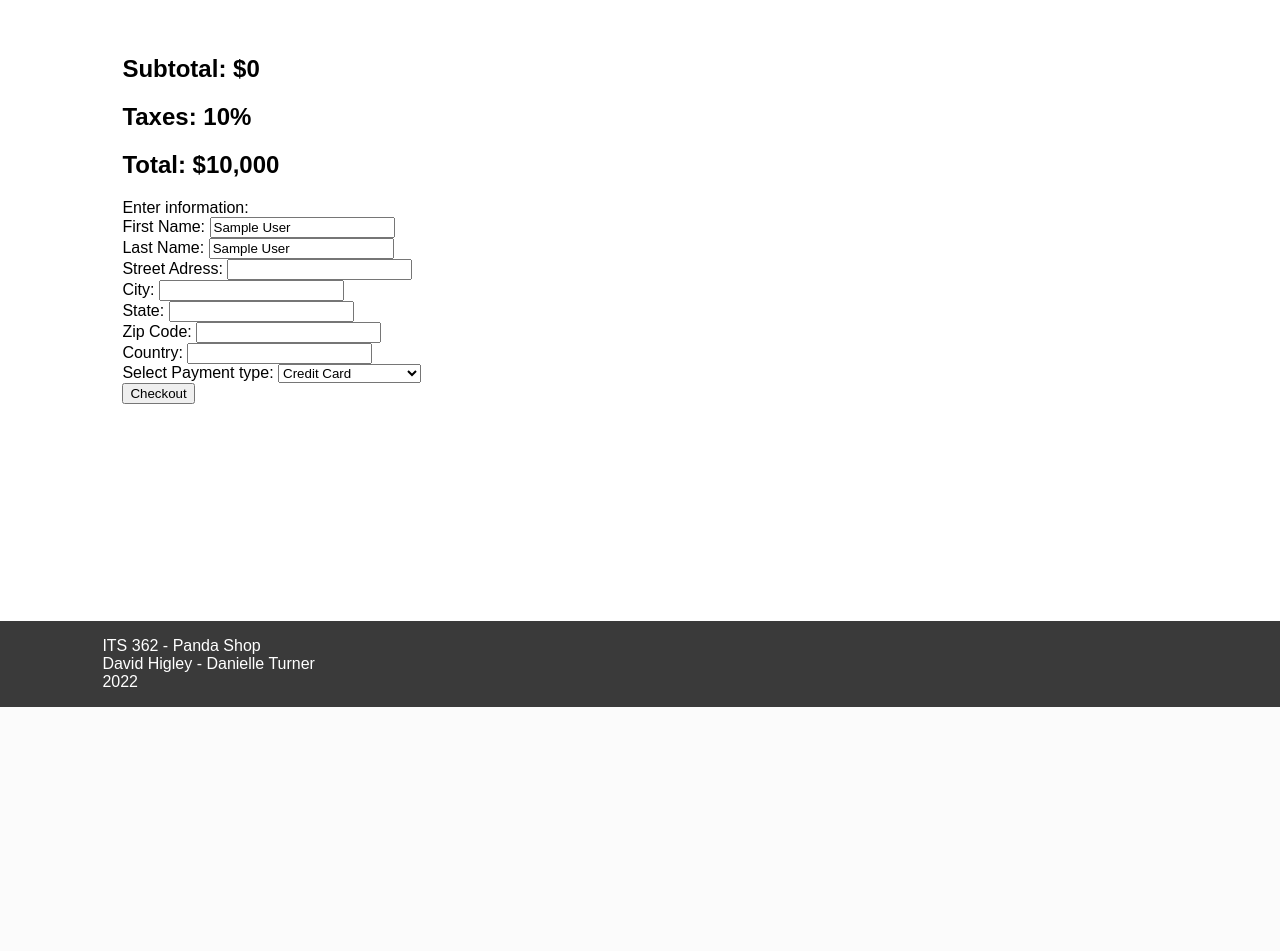
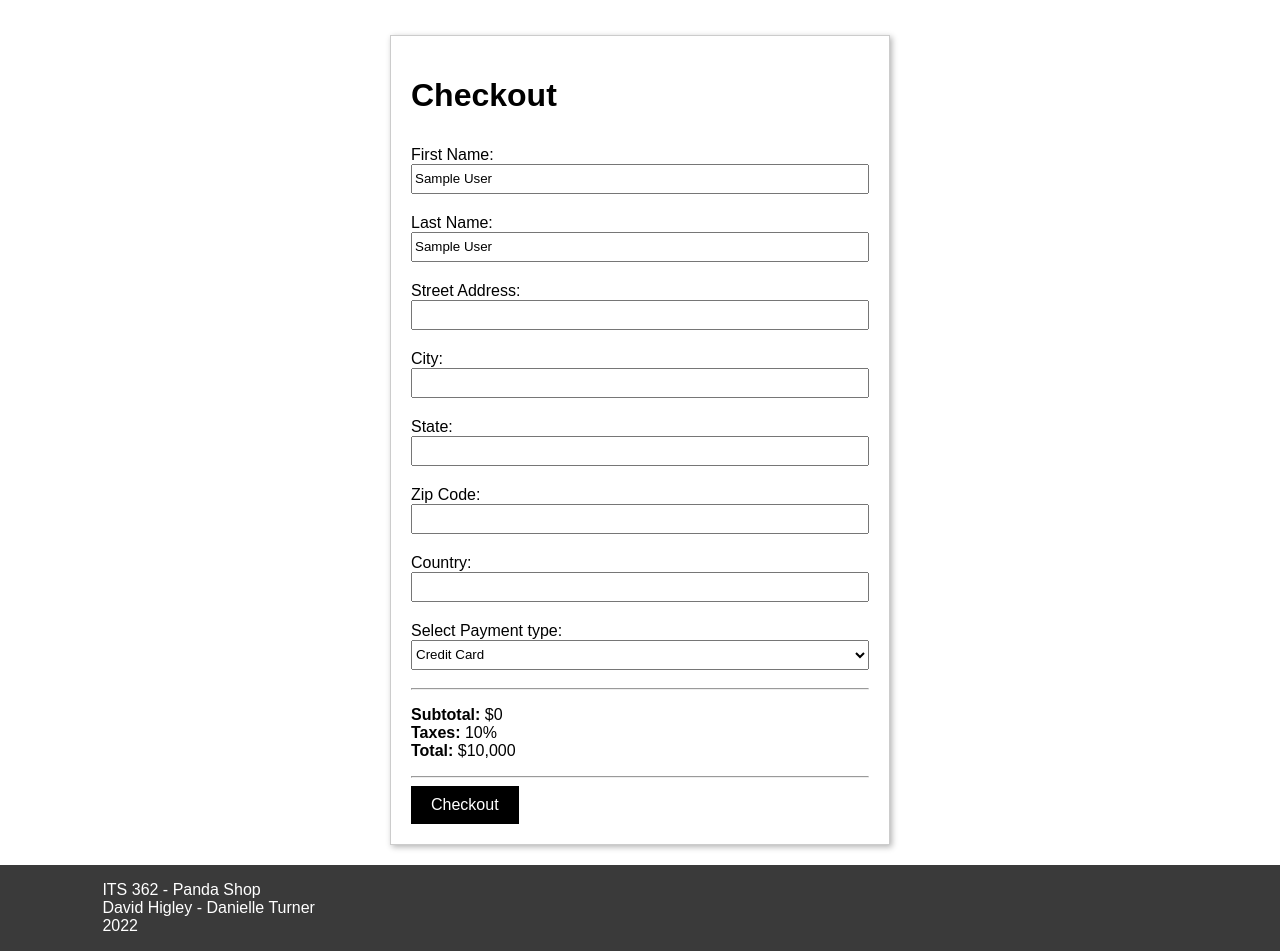
Before and after one commit to MrH100000/Panda, a PHP site: page /checkout in a window 1280 px wide. Shown: the part 93-1044 px from the top of the page. Before the commit the page ends 800 px from the top, so only its background shows below. Run offline with PHP 8.4, Linux system fonts and the light colour scheme; the visitor is signed in with stand-in values (Sample User, id 1); data comes from the database, SQL or seed files in the repository.

Commit message:
Format checkout page

```diff
--- a/model/orders.php
+++ b/model/orders.php
@@ -9,12 +9,11 @@ class Orders extends Model {
             static::$db = getDatabase();
         }
     }
-    public function addOrder($street, $city, $state, $zipCode, $country, $paymentType, $total )
-    {
-        //prepare sql statement to add to cart
+
+    public function addOrder($street, $city, $state, $zipCode, $country, $paymentType, $total ) {
         $id=$_SESSION['userID'];
         $query = $this->DB()->prepare('INSERT INTO orders (UserID, Address, City, State, Country, ShippingCost, ZipCode, PaymentType, Date, Total)
-        VALUES ( :id, :street, :city, :state , :country, 10000, :zipCode, :paymentType, :date, :total)');
+            VALUES ( :id, :street, :city, :state , :country, 10000, :zipCode, :paymentType, :date, :total)');
         //try to add product
         try {
             //binds values while executing
--- a/panda.css
+++ b/panda.css
@@ -269,26 +269,30 @@ nav.navbar {
     margin-top: 0px;
 }
 
-.login-card {
+.card.small {
     border: 1px solid #ccc;
     box-shadow: 2px 2px 6px 0px  rgba(0,0,0,0.3);
     padding: 20px;
     flex-basis: 500px;
 }
 
-.login-fieldgroup {
+.form-fieldgroup {
     padding-top: 10px;
     padding-bottom: 10px;
 }
 
-.login-fieldgroup .login-label {
+.form-fieldgroup label {
     display: block;
 }
 
-.login-fieldgroup .login-textfield {
+.form-fieldgroup input[type="text"], .form-fieldgroup input[type="password"] {
     width: 100%;
     height: 30px;
+}
 
+.form-fieldgroup select {
+    width: 100%;
+    height: 30px;
 }
 
 .login-button {
@@ -309,7 +313,7 @@ nav.navbar {
     justify-content: center;
 }
 
-.cart-card {
+.card.large {
     border: 1px solid #ccc;
     box-shadow: 2px 2px 6px 0px  rgba(0,0,0,0.3);
     flex-basis: 900px;
--- a/view/cart.php
+++ b/view/cart.php
@@ -1,6 +1,6 @@
 <?php require_once __DIR__ . '/partials/header.php'; ?>
 <div class="cart-area">
-    <div class="cart-card">
+    <div class="card large">
         <h1 class="card-heading">Cart</h1>
         <table class="cart-table">
             <thead>
@@ -36,7 +36,7 @@
             </div>
             <div class="footer-right">
                 <?php if(isset($_SESSION['loggedIn'])): ?>
-                    <form action="checkout.php" method="post">
+                    <form action="checkout.php" method="get">
                         <input class="button" type="submit" value="Checkout">
                     </form>
                 <?php else: ?>
--- a/view/checkout.php
+++ b/view/checkout.php
@@ -1,32 +1,37 @@
 <?php require_once __DIR__ . '/partials/header.php'; ?>
-<div>
-    <h2>Subtotal: $<?php echo number_format($subtotal);?></h2>
-    <h2>Taxes: 10%</h2>
-    <h2>Total: $<?php echo number_format($total);?></h2>
+<div class="cart-area">
+    <div class="card small">
+        <h1>Checkout</h1>
         <form action="checkout.php" method="post">
-    <label> Enter information: </label>
-        <br>
+            <div class="form-fieldgroup">
                 <label>First Name:</label>
                 <input type="text" name="firstName" value="<?php echo $_SESSION["firstName"];?>" required>
-        <br>
+            </div>
+            <div class="form-fieldgroup">
                 <label>Last Name:</label>
                 <input type="text" name="lastName" value="<?php echo $_SESSION["lastName"];?>" required>
-        <br>
-        <label>Street Adress:</label>
+            </div>
+            <div class="form-fieldgroup">
+                <label>Street Address:</label>
                 <input type="text" name="street" required>
-        <br>
+            </div>
+            <div class="form-fieldgroup">
                 <label>City:</label>
                 <input type="text" name="city" required>
-        <br>
+            </div>
+            <div class="form-fieldgroup">
                 <label>State:</label>
                 <input type="text" name="state" required>
-        <br>
+            </div>
+            <div class="form-fieldgroup">
                 <label>Zip Code:</label>
                 <input type="text" name="zipCode" required>
-        <br>
+            </div>
+            <div class="form-fieldgroup">
                 <label>Country:</label>
                 <input type="text" name="country" required>
-        <br>
+            </div>
+            <div class="form-fieldgroup">
                 <label>Select Payment type:</label>
                 <select name="payment">
                     <option value="Credit Card"> Credit Card </option>
@@ -35,8 +40,18 @@
                     <option value="Check Upon Delivery"> Check upon delivery </option>
                     <option value="Doge Coin"> Doge Coin. </option>
                 </select>
+            </div>
+            <hr/>
+            <p>
+                <strong>Subtotal:</strong> $<?php echo number_format($subtotal);?>
                 <br>
-        <input type="submit" name="submit" value="Checkout">
+                <strong>Taxes:</strong> 10%
+                <br>
+                <strong>Total:</strong> $<?php echo number_format($total);?>
+            </p>
+            <hr/>
+            <input class="button" type="submit" value="Checkout">
         </form>
     </div>
+</div>
 <?php require_once __DIR__ . '/partials/footer.php'; ?>
--- a/view/login.php
+++ b/view/login.php
@@ -9,14 +9,14 @@
     </div>
 <?php endif; ?>
 <div class="login-area">
-    <div class="login-card">
+    <div class="card small">
         <h1>Login</h1>
         <form action="login.php<?= (isset($_GET['next']) && $_GET['next'] == "checkout") ? "?next=checkout" : "" ?>" method="post">
-            <div class="login-fieldgroup">
+            <div class="form-fieldgroup">
                 <label class="login-label" for="username_field">Username:</label>
                 <input class="login-textfield" type="text" name="username" id="username_field" required>
             </div>
-            <div class="login-fieldgroup">
+            <div class="form-fieldgroup">
                 <label class="login-label" for="password_field">Password:</label>
                 <input class="login-textfield" type="password" name="password" id="password_field" required>
             </div>
```
Lines whose indentation alone changed are shown as unchanged.
